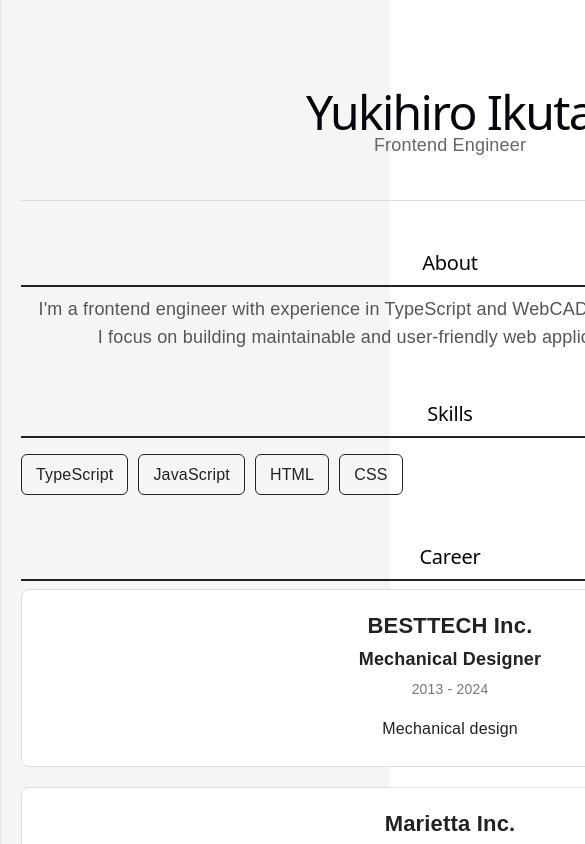
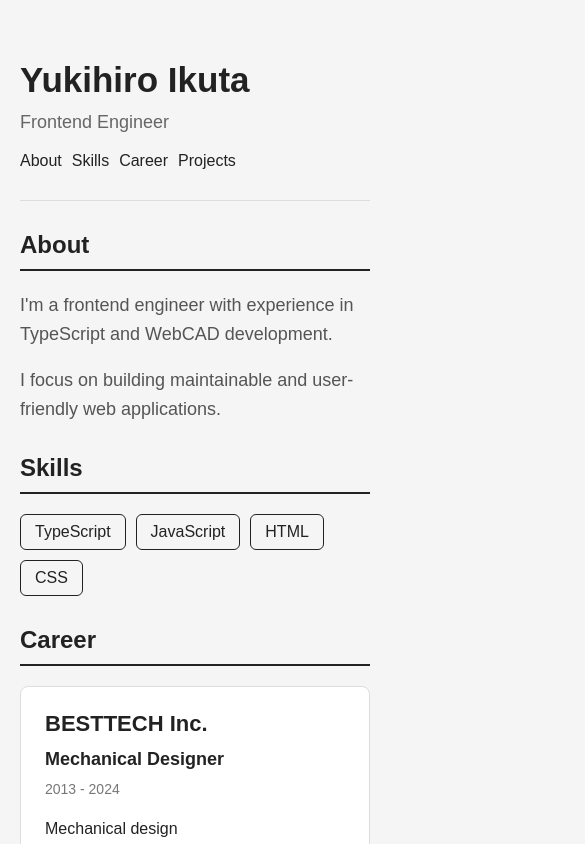
Before and after one commit to simoon712/my-portfolio, a React (Vite) app: page / in a window 390 px wide. Shown: the top 844 px of the page, 585 px wide, since content can reach past the window. Built offline with nearby package versions, Linux system fonts and the light colour scheme.

Commit message:
Add navigation and responsive layout

```diff
--- a/src/App.css
+++ b/src/App.css
@@ -8,7 +8,7 @@ body {
 #root {
   max-width: 900px;
   margin: 0 auto;
-  padding: 60px 20px;
+  padding: 30px 20px;
 }
 
 h1 {
@@ -22,7 +22,7 @@ p {
 }
 
 h2 {
-  margin-top: 50px;
+  margin-top: 30px;
   border-bottom: 2px solid #222;
   padding-bottom: 10px;
 }
@@ -33,6 +33,7 @@ h2 {
   gap: 10px;
   padding: 0;
   list-style: none;
+  flex-wrap: wrap;
 }
 
 .skill-item {
@@ -105,8 +106,11 @@ h2 {
 
 /* Header */
 .header {
-  padding: 40px 0;
+  padding: 30px 0;
   border-bottom: 1px solid #ddd;
+  display: flex;
+  justify-content: space-between;
+  align-items: center;
 }
 
 .header h1 {
@@ -117,11 +121,6 @@ h2 {
 .header p {
   margin: 8px 0 0;
   color: #666;
-}
-
-/* About */
-.about {
-  margin-top: 50px;
 }
 
 .about p {
@@ -151,3 +150,33 @@ h2 {
 .footer a:hover {
   text-decoration: underline;
 }
+
+/* Nav */
+.nav {
+  display: flex;
+  gap: 10px;
+  flex-wrap: wrap;
+}
+
+.nav a {
+  color: #222;
+  text-decoration: none;
+}
+
+.nav a:hover {
+  text-decoration: underline;
+}
+
+/* スマホの場合 */
+@media (max-width: 600px) {
+  .header {
+    flex-direction: column;
+    align-items: flex-start;
+  }
+  .header h1 {
+    font-size: 35px;
+  }
+  .nav {
+    margin-top: 15px;
+  }
+}
--- a/src/components/About.tsx
+++ b/src/components/About.tsx
@@ -1,6 +1,9 @@
 function About() {
   return (
-    <section className = "about">
+    <section
+      className = "about"
+      id = "about"
+    >
       <h2>About</h2>
 
       <p>
--- a/src/components/CareerList.tsx
+++ b/src/components/CareerList.tsx
@@ -9,7 +9,7 @@ function CareerList(props: CareerListProps) {
   const careers = props.careers;
 
   return (
-    <section>
+    <section id = "career">
       <h2>Career</h2>
 
       {careers.map((career) => (
--- a/src/components/Header.tsx
+++ b/src/components/Header.tsx
@@ -1,8 +1,17 @@
 function Header() {
   return (
     <header className = "header">
-      <h1>Yukihiro Ikuta</h1>
-      <p>Frontend Engineer</p>
+      <div className = "header-name">
+        <h1>Yukihiro Ikuta</h1>
+        <p>Frontend Engineer</p>
+      </div>
+
+      <nav className = "nav">
+        <a href = "#about">About</a>
+        <a href = "#skills">Skills</a>
+        <a href = "#career">Career</a>
+        <a href = "#projects">Projects</a>
+      </nav>
     </header>
   );
 }
--- a/src/components/ProjectList.tsx
+++ b/src/components/ProjectList.tsx
@@ -9,8 +9,8 @@ function ProjectList(props: ProjectListProps) {
   const projects = props.projects;
 
   return (
-    <section>
-      <h2>Project</h2>
+    <section id = "projects">
+      <h2>Projects</h2>
 
       {projects.map((project) => (
           <Project
--- a/src/components/Skills.tsx
+++ b/src/components/Skills.tsx
@@ -6,11 +6,14 @@ function Skills(props: SkillsProps) {
   const skills = props.skills;
 
   return (
-    <section className = "skills">
+    <section
+      className = "skills"
+      id = "skills"
+    >
       <h2>Skills</h2>
       <ul className = "skill-list">
         {skills.map((skill) => {
-          return(
+          return (
             <li
               key = {skill}
               className = "skill-item"
--- a/src/index.css
+++ b/src/index.css
@@ -1,111 +1,9 @@
-:root {
-  --text: #6b6375;
-  --text-h: #08060d;
-  --bg: #fff;
-  --border: #e5e4e7;
-  --code-bg: #f4f3ec;
-  --accent: #aa3bff;
-  --accent-bg: rgba(170, 59, 255, 0.1);
-  --accent-border: rgba(170, 59, 255, 0.5);
-  --social-bg: rgba(244, 243, 236, 0.5);
-  --shadow:
-    rgba(0, 0, 0, 0.1) 0 10px 15px -3px, rgba(0, 0, 0, 0.05) 0 4px 6px -2px;
-
-  --sans: system-ui, 'Segoe UI', Roboto, sans-serif;
-  --heading: system-ui, 'Segoe UI', Roboto, sans-serif;
-  --mono: ui-monospace, Consolas, monospace;
-
-  font: 18px/145% var(--sans);
-  letter-spacing: 0.18px;
-  color-scheme: light dark;
-  color: var(--text);
-  background: var(--bg);
-  font-synthesis: none;
-  text-rendering: optimizeLegibility;
-  -webkit-font-smoothing: antialiased;
-  -moz-osx-font-smoothing: grayscale;
-
-  @media (max-width: 1024px) {
-    font-size: 16px;
-  }
-}
-
-@media (prefers-color-scheme: dark) {
-  :root {
-    --text: #9ca3af;
-    --text-h: #f3f4f6;
-    --bg: #16171d;
-    --border: #2e303a;
-    --code-bg: #1f2028;
-    --accent: #c084fc;
-    --accent-bg: rgba(192, 132, 252, 0.15);
-    --accent-border: rgba(192, 132, 252, 0.5);
-    --social-bg: rgba(47, 48, 58, 0.5);
-    --shadow:
-      rgba(0, 0, 0, 0.4) 0 10px 15px -3px, rgba(0, 0, 0, 0.25) 0 4px 6px -2px;
-  }
-
-  #social .button-icon {
-    filter: invert(1) brightness(2);
-  }
-}
-
-#root {
-  width: 1126px;
-  max-width: 100%;
-  margin: 0 auto;
-  text-align: center;
-  border-inline: 1px solid var(--border);
-  min-height: 100svh;
-  display: flex;
-  flex-direction: column;
+/* 全要素のサイズ計算にpaddingとborderを含める */
+* {
   box-sizing: border-box;
 }
 
+/* ブラウザ標準の余白を削除 */
 body {
   margin: 0;
 }
-
-h1,
-h2 {
-  font-family: var(--heading);
-  font-weight: 500;
-  color: var(--text-h);
-}
-
-h1 {
-  font-size: 56px;
-  letter-spacing: -1.68px;
-  margin: 32px 0;
-  @media (max-width: 1024px) {
-    font-size: 36px;
-    margin: 20px 0;
-  }
-}
-h2 {
-  font-size: 24px;
-  line-height: 118%;
-  letter-spacing: -0.24px;
-  margin: 0 0 8px;
-  @media (max-width: 1024px) {
-    font-size: 20px;
-  }
-}
-p {
-  margin: 0;
-}
-
-code,
-.counter {
-  font-family: var(--mono);
-  display: inline-flex;
-  border-radius: 4px;
-  color: var(--text-h);
-}
-
-code {
-  font-size: 15px;
-  line-height: 135%;
-  padding: 4px 8px;
-  background: var(--code-bg);
-}
```
